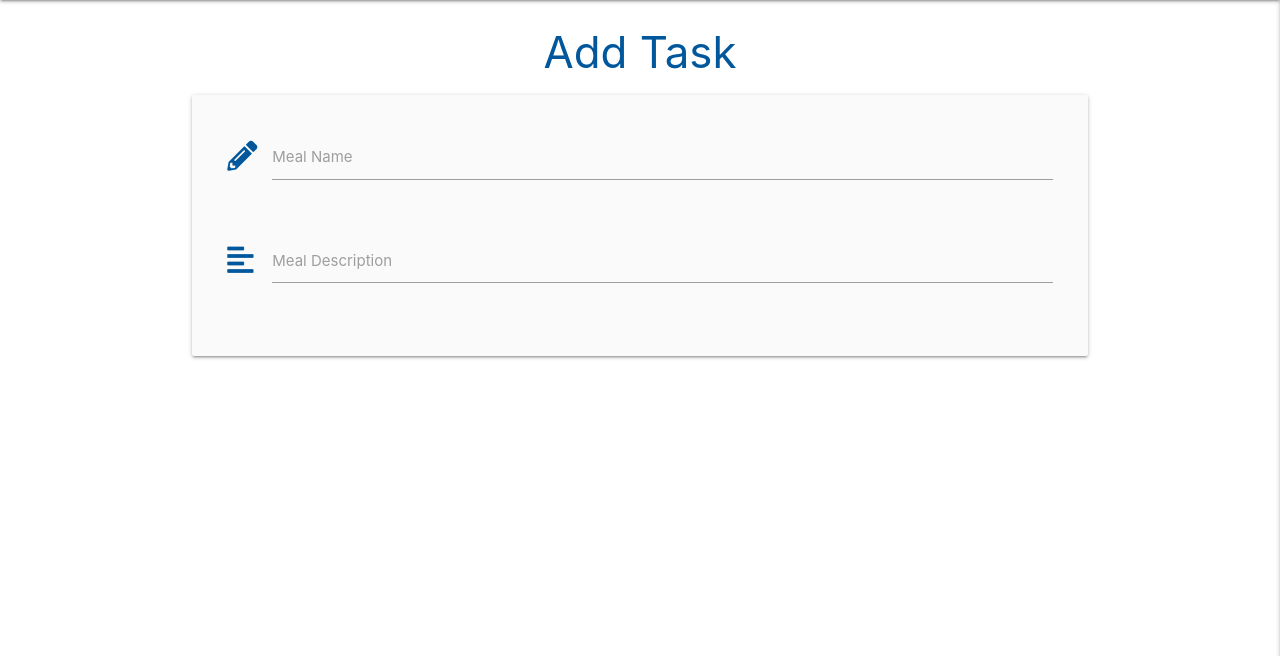
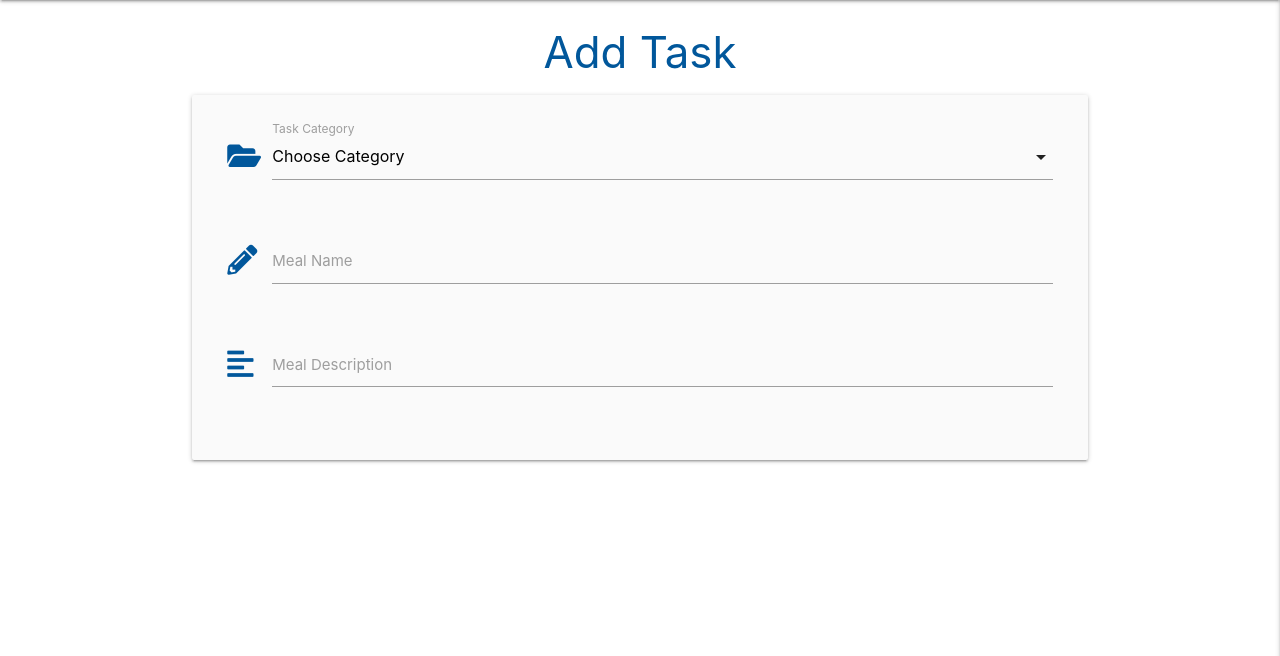
Before and after one commit to lukesmallman1993/pocketpal, a Flask app: page /add_meals in a window 1280 px wide. Shown: the part 64-720 px from the top of the page. Run offline with Flask 2, Linux system fonts and the light colour scheme; data that the repository does not hold is empty; some libraries are stand-ins or nearby versions.

Commit message:
Add categories dropdown

```diff
--- a/app.py
+++ b/app.py
@@ -91,7 +91,8 @@ def logout():
 
 @app.route("/add_meals")
 def add_meals():
-    return render_template("add_meals.html")
+    categories = mongo.db.categories.find().sort("category_name", 1)
+    return render_template("add_meals.html", categories=categories)
 
 if __name__ == "__main__":
     app.run(host=os.environ.get("IP"),
--- a/static/js/script.js
+++ b/static/js/script.js
@@ -1,4 +1,5 @@
   $(document).ready(function () {
     $(".sidenav").sidenav({edge: "right"});
     $(".collapsible").collapsible();
+    $("select").formSelect();
 });
--- a/templates/add_meals.html
+++ b/templates/add_meals.html
@@ -5,6 +5,18 @@
 
     <div class="row card-panel grey lighten-5">
         <form class="col s12" method="POST" action="">
+            <div class="row">
+				<div class="input-field col s12">
+                    <i class="fas fa-folder-open prefix light-blue-text text-darken-4"></i>
+					<select id="category_name" name="category_name" class="validate" required>
+                        <option value="" disabled selected>Choose Category</option>
+                        {% for category in categories %}
+                            <option value="{{ category.category_name }}">{{ category.category_name }}</option>
+                        {% endfor %}
+                    </select>
+					<label for="category_name">Task Category</label>
+				</div>
+			</div>
             <div class="row">
                 <div class="input-field col s12">
                     <i class="fas fa-pencil-alt prefix light-blue-text text-darken-4"></i>
```
